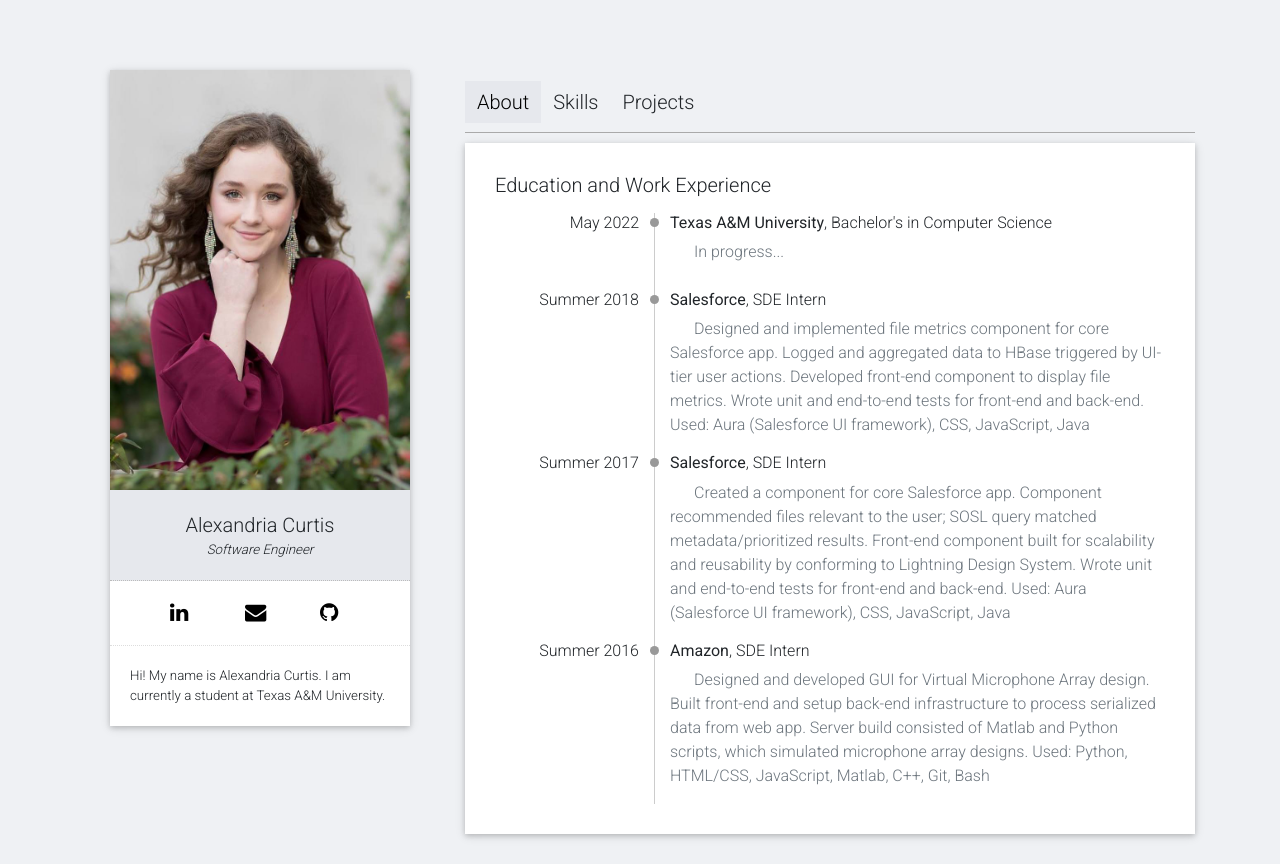
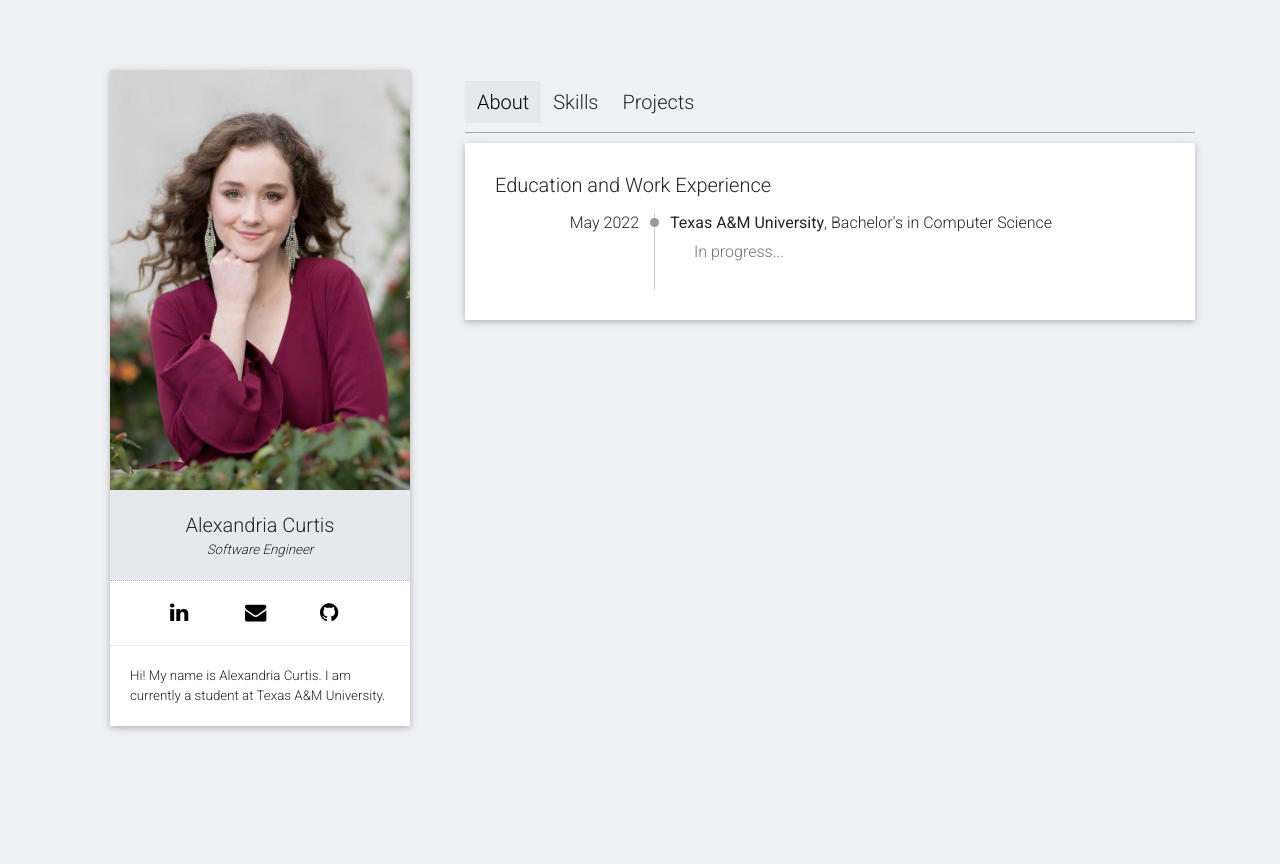
Before and after one commit to acurtis55/react_resume, a React (Create React App) app: page / in a window 1280 px wide. After the commit the page ends 800 px from the top, so only its background shows below. Built offline with nearby package versions, Linux system fonts and the light colour scheme.

Commit message:
Fix AboutItems

```diff
--- a/src/components/About/About.js
+++ b/src/components/About/About.js
@@ -13,24 +13,6 @@ class About extends Component {
             description: "In progress...",
             time:"May 2022"
           }}/>
-          <AboutItem item={{
-            title:"Salesforce",
-            position: "SDE Intern",
-            description: "Designed and implemented file metrics component for core Salesforce app. Logged and aggregated data to HBase triggered by UI-tier user actions. Developed front-end component to display file metrics. Wrote unit and end-to-end tests for front-end and back-end. Used: Aura (Salesforce UI framework), CSS, JavaScript, Java",
-            time:"Summer 2018"
-          }}/>
-          <AboutItem item={{
-            title:"Salesforce",
-            position: "SDE Intern",
-            description: "Created a component for core Salesforce app. Component recommended files relevant to the user; SOSL query matched metadata/prioritized results. Front-end component built for scalability and reusability by conforming to Lightning Design System. Wrote unit and end-to-end tests for front-end and back-end. Used: Aura (Salesforce UI framework), CSS, JavaScript, Java",
-            time:"Summer 2017"
-          }}/>
-          <AboutItem item={{
-            title:"Amazon",
-            position: "SDE Intern",
-            description: "Designed and developed GUI for Virtual Microphone Array design. Built front-end and setup back-end infrastructure to process serialized data from web app. Server build consisted of Matlab and Python scripts, which simulated microphone array designs. Used: Python, HTML/CSS, JavaScript, Matlab, C++, Git, Bash ",
-            time: "Summer 2016"
-          }}/>
       </div>
     );
   }
```
